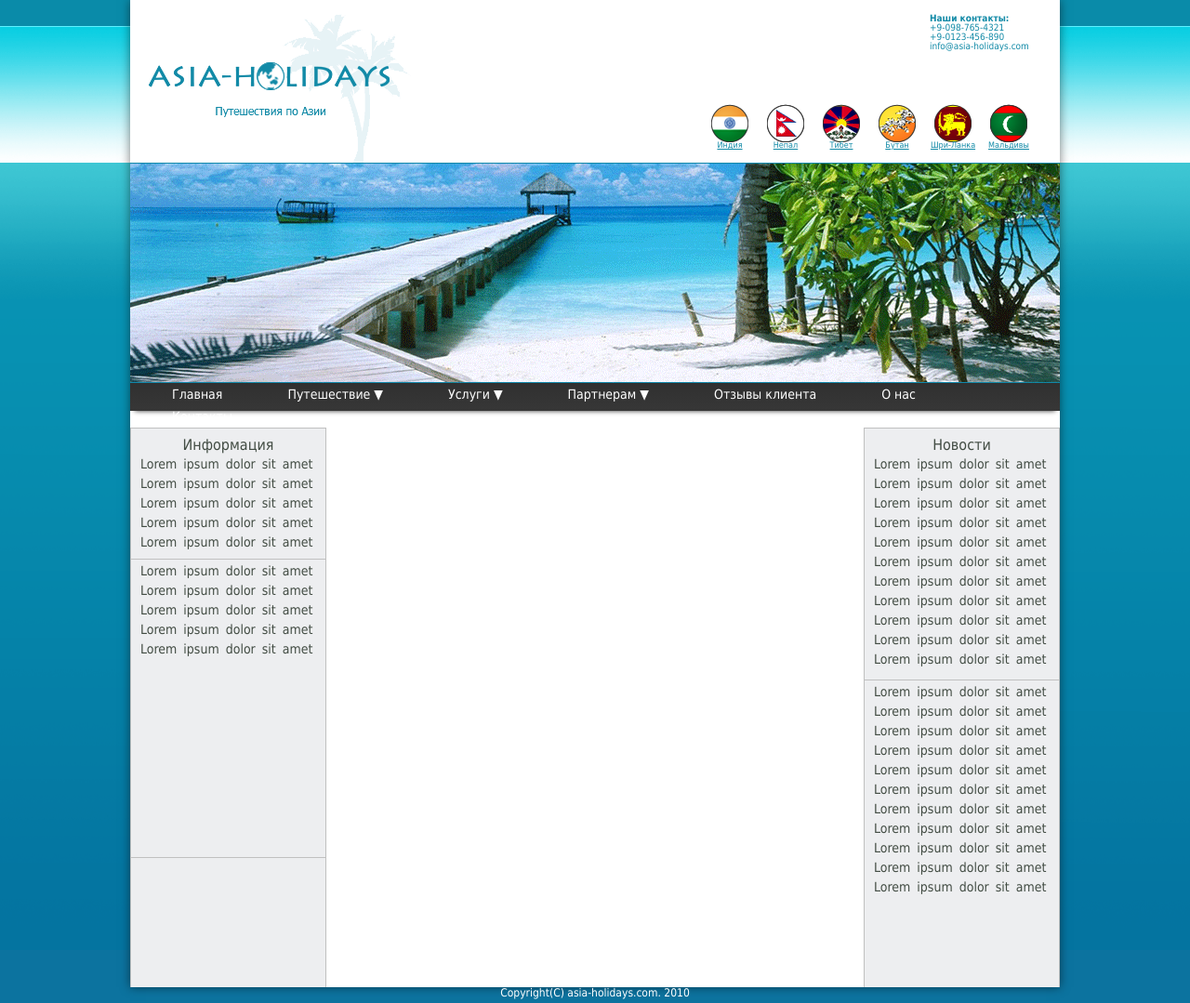
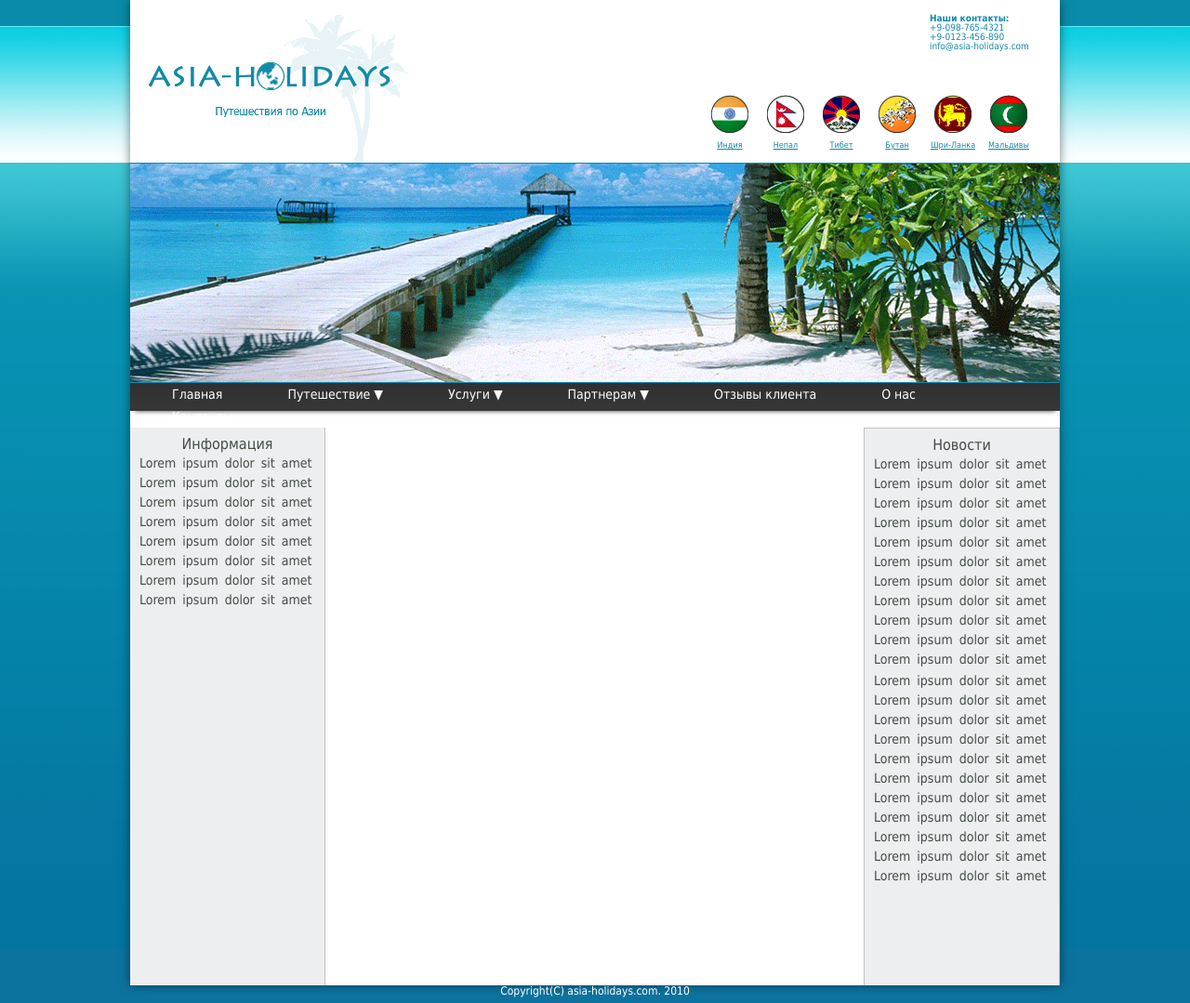
Before and after one commit to marsis/Logozinskaya_4, a plain HTML site: page Logozinskaya_4/index.html in a window 1280 px wide. Shown: the whole page at 93% size. Drawn offline with Linux system fonts and the light colour scheme; files that its build step writes are made by us from their sources.

Commit message:
исправлено

```diff
--- a/Logozinskaya_4/css/style.css
+++ b/Logozinskaya_4/css/style.css
@@ -1,4 +1,4 @@
-* {
+*{
 margin: 0;
 padding: 0;
 }
@@ -47,7 +47,7 @@ body{
 	width: 380px;
 	float: right;
 	clear: left;
-	margin-top: -70px;
+	margin-top: -80px;
 }
 .country{
 	position: relative;
@@ -66,7 +66,7 @@ body{
 	text-align: center;
 	font-family: tahoma;
 	font-size: 9px;
-	padding-top: 40px;
+	padding-top: 50px;
 	color: #128AA7;
 	background-position: center top;
 	background-repeat: no-repeat;
@@ -85,6 +85,7 @@ body{
 }
 .country .shrilanka a {
 	background-image: url(../img/s_flag.png);
+
 }
 .country .maldivi a {
 	background-image: url(../img/m_flag.png);
@@ -141,20 +142,21 @@ body{
 .content{
 	width: 1000px;
 	overflow: hidden;
+
 }
 .left-column{
 	width: 209px;
 	height: 600px;
-	border: 1px solid silver;
+	border-right: 1px solid silver;
 	float: left;
 	background: #edeef0;
 	padding-bottom: 2000px;
 	margin-bottom: -2000px;
 }
-.inright{
+/*.inright{
 	height: 270px;
 	border-bottom: 1px solid silver;
-}
+}*/
 .centr-column{
 	width: 582px;
 	float: left;
@@ -194,14 +196,14 @@ h3{
 	text-align: center;
 	padding-top: 10px;
 	}
-.inleft1{
+/*.inleft1{
 	height: 140px;
 	border-bottom: 1px solid silver;
 	}
 .inleft2{
 	height: 320px;
 	border-bottom: 1px solid silver;
-	}
+	}*/
 .footer{
 	width: 1000px;
 	margin: 0 auto;
--- a/Logozinskaya_4/index.html
+++ b/Logozinskaya_4/index.html
@@ -75,14 +75,10 @@
 			</div><!--конец блока top-->
 			<div class="content">
 				<div class="left-column">
-					<div class="inleft1">
+					<!--<div class="inleft1">-->
 					<h3>Информация</h3>
-					<p class="content_text">Lorem ipsum dolor sit amet Lorem ipsum dolor sit amet Lorem ipsum dolor sit amet Lorem ipsum dolor sit amet Lorem ipsum dolor sit amet</p>
-					</div>
-
-				<div class="inleft2">
-					<p class="content_text">Lorem ipsum dolor sit amet Lorem ipsum dolor sit amet Lorem ipsum dolor sit amet Lorem ipsum dolor sit amet Lorem ipsum dolor sit amet</p>
-					</div>
+					<p class="content_text">Lorem ipsum dolor sit amet Lorem ipsum dolor sit amet Lorem ipsum dolor sit amet Lorem ipsum dolor sit amet Lorem ipsum dolor sit amet Lorem ipsum dolor sit amet Lorem ipsum dolor sit amet Lorem ipsum dolor sit amet</p>
+					<!--</div>-->
 				</div><!--end left-column-->
 				<div class="center-column">
 				</div><!--end center-column-->
```
